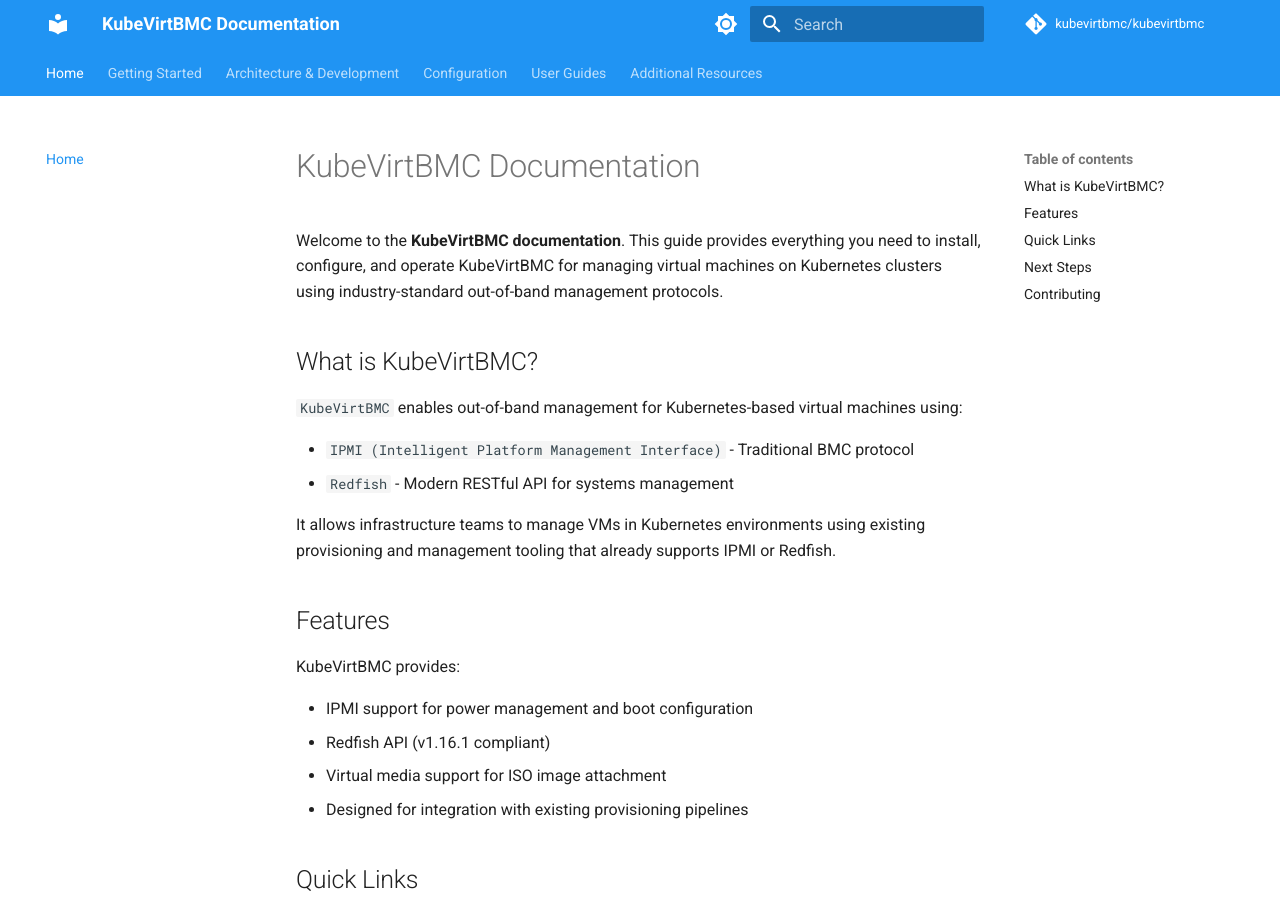
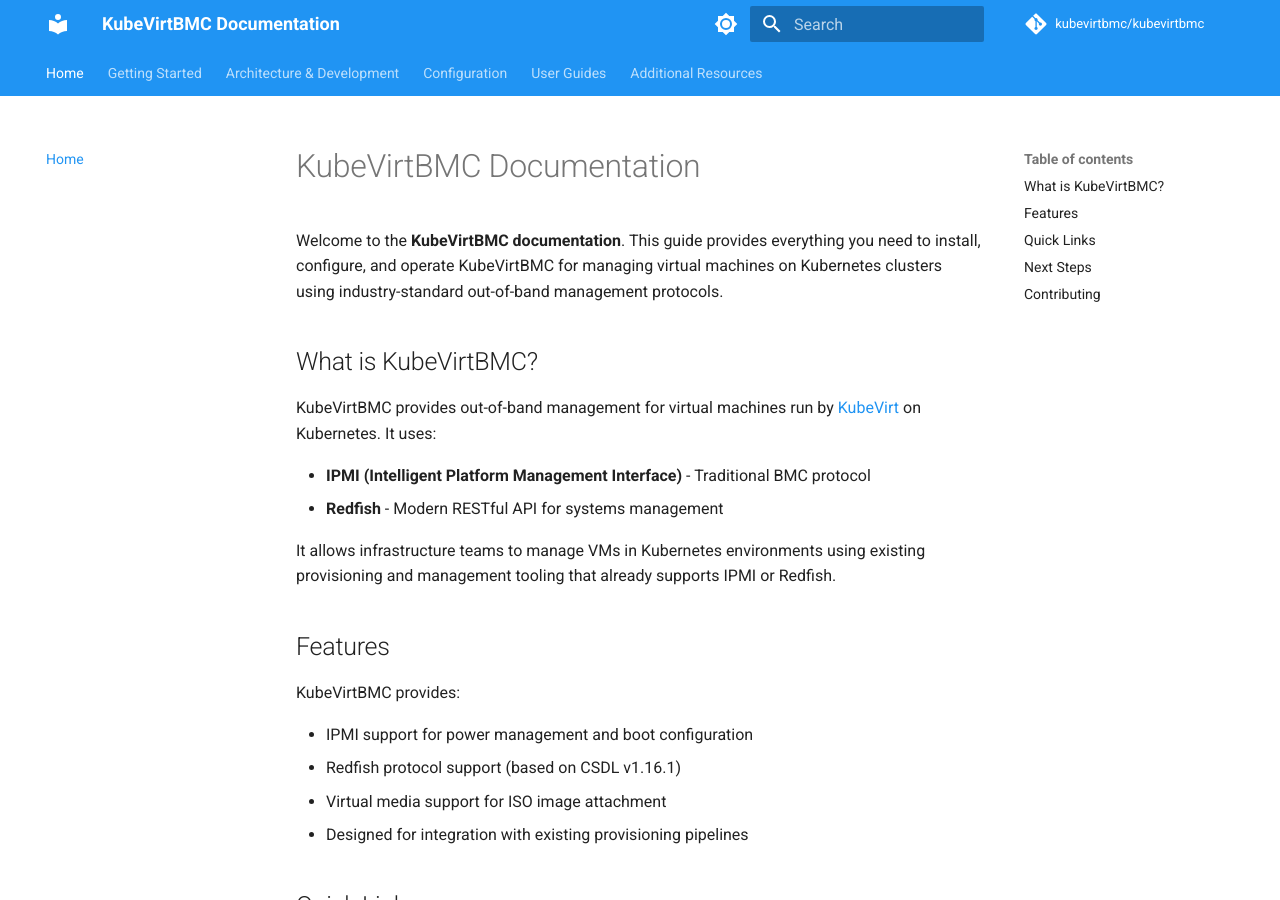
Before and after one commit to anishbista60/docs, an MkDocs documentation site: the page built from documentation/index.md, in a window 1280 px wide and 900 px high. Built offline with MkDocs 1.6.1 and Material for MkDocs 9.7.7, drawn with Linux system fonts in a browser that asks for light colours; comment, search, counter and statistics services are not loaded.

Commit message:
cleanup: remove unused dependencies
Signed-off-by: Anish Bista <anishbista053@gmail.com>

```diff
--- a/documentation/index.md
+++ b/documentation/index.md
@@ -5,13 +5,12 @@
 Welcome to the **KubeVirtBMC documentation**.
 This guide provides everything you need to install, configure, and operate KubeVirtBMC for managing virtual machines on Kubernetes clusters using industry-standard out-of-band management protocols.
 
-
 ## What is KubeVirtBMC?
 
-`KubeVirtBMC` enables out-of-band management for Kubernetes-based virtual machines using:
+KubeVirtBMC provides out-of-band management for virtual machines run by [KubeVirt](https://kubevirt.io/) on Kubernetes. It uses:
 
-* `IPMI (Intelligent Platform Management Interface)` - Traditional BMC protocol
-* `Redfish` - Modern RESTful API for systems management
+* **IPMI (Intelligent Platform Management Interface)** - Traditional BMC protocol
+* **Redfish** - Modern RESTful API for systems management
 
 It allows infrastructure teams to manage VMs in Kubernetes environments using existing provisioning and management tooling that already supports IPMI or Redfish.
 
@@ -20,7 +19,7 @@ It allows infrastructure teams to manage VMs in Kubernetes environments using ex
 KubeVirtBMC provides:
 
 * IPMI support for power management and boot configuration
-* Redfish API (v1.16.1 compliant)
+* Redfish protocol support (based on CSDL v1.16.1)
 * Virtual media support for ISO image attachment
 * Designed for integration with existing provisioning pipelines
 
--- a/documentation/requirements.txt
+++ b/documentation/requirements.txt
@@ -1,5 +1 @@
-mkdocs>=1.5.0,<2.0
-mkdocs-material>=9.0.0,<9.7
-pymdown-extensions>=10.0.0
-livereload>=2.6.3
-watchdog>=3.0.0
+zensical
```
